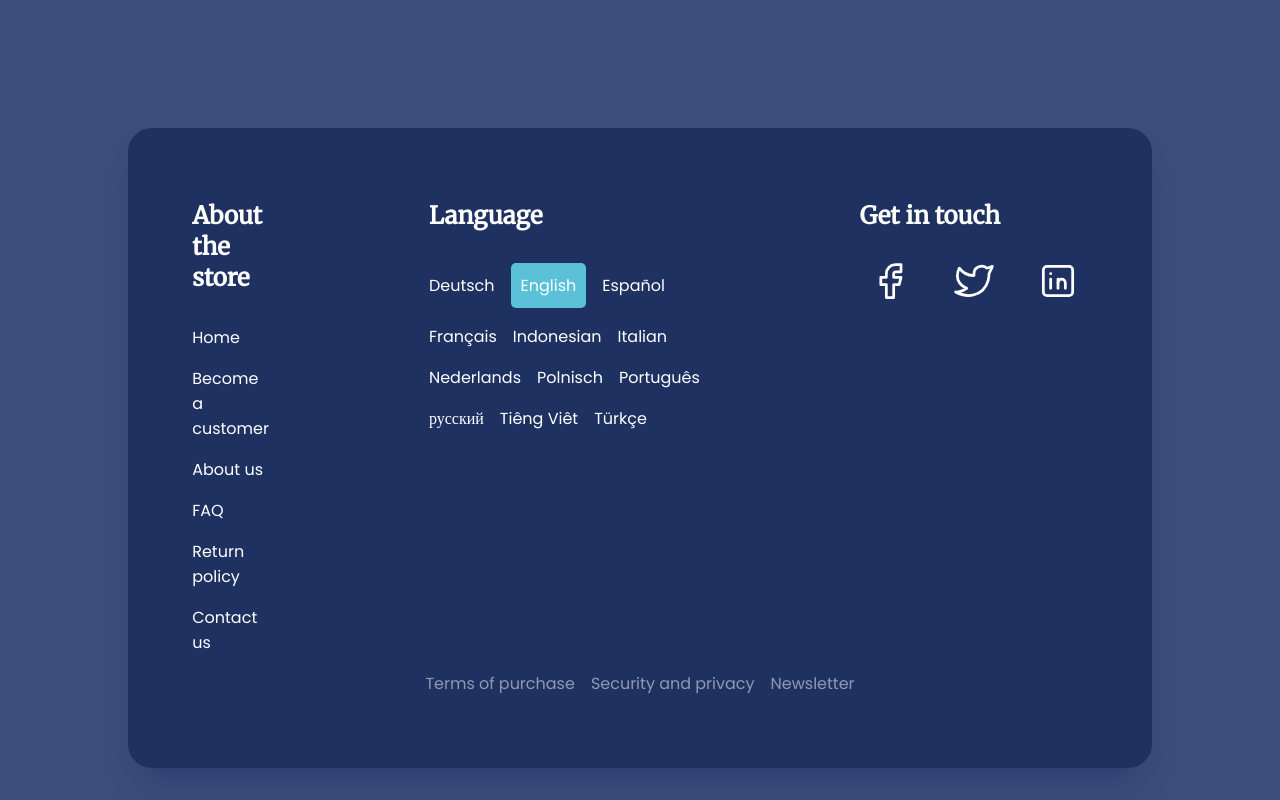
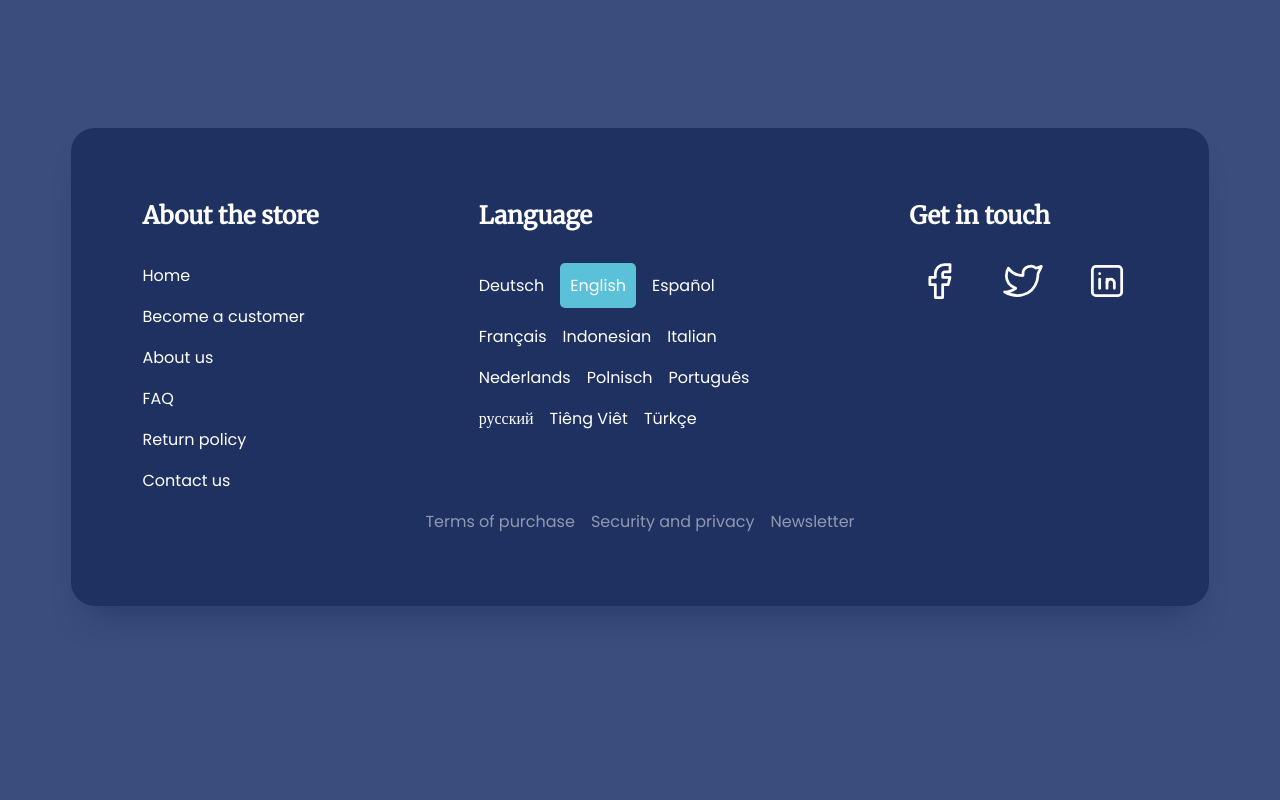
Before and after one commit to T-Babetto/rodape-pagina, a plain HTML site: page index.html in a window 1280 px wide. Drawn offline with Linux system fonts and the light colour scheme.

Commit message:
feat: Fix width of footer card

```diff
--- a/css/footer.css
+++ b/css/footer.css
@@ -23,7 +23,7 @@ body {
 .card {
   justify-content: space-around;
   gap: 1em;
-  width: 80%;
+  width: fit-content;
   display: flex;
   flex-direction: column;
   text-align: center;
```
